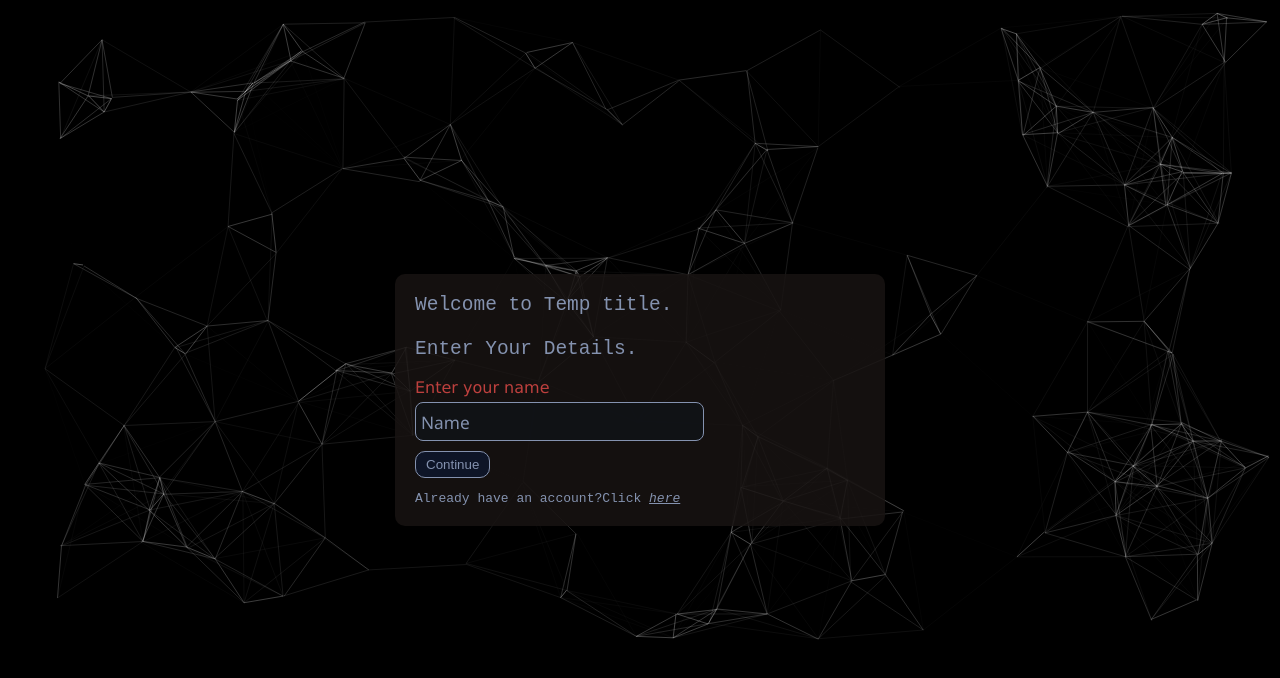
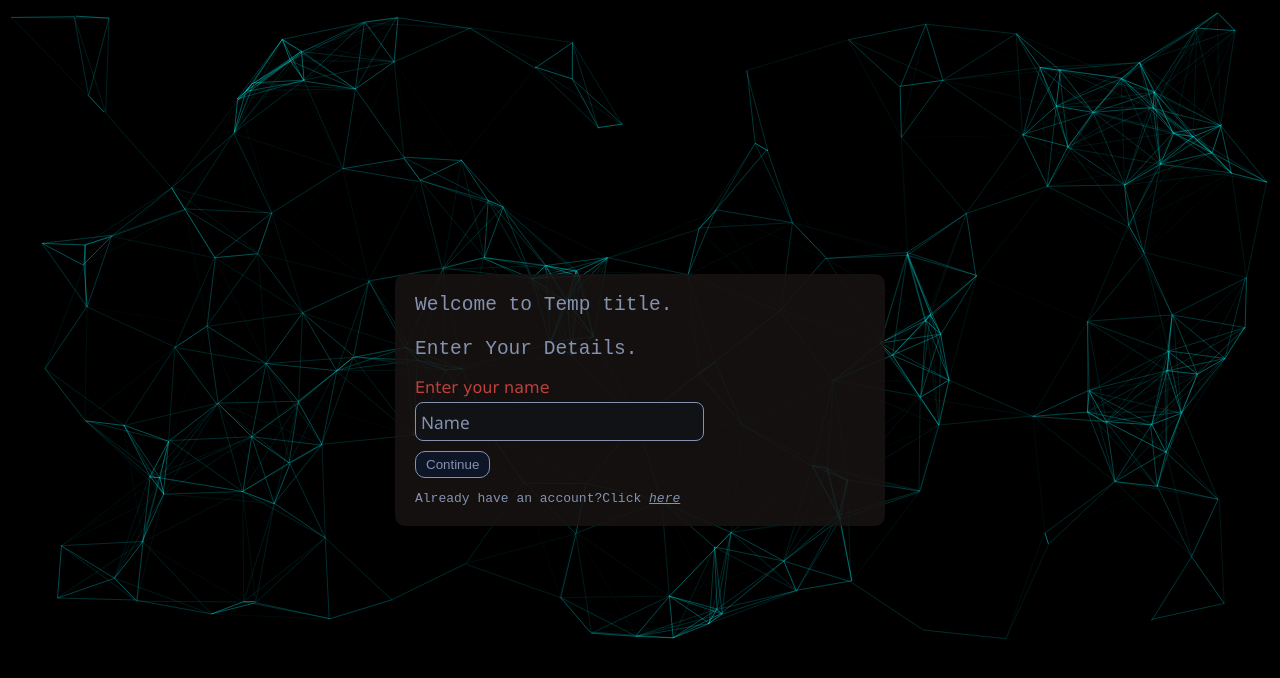
Before and after one commit to SeriouslySirius-tech/fullstack, a plain HTML site: page login.html in a window 1280 px wide. Drawn offline with Linux system fonts and the light colour scheme.

Commit message:
changed color

```diff
--- a/assets/particles.json
+++ b/assets/particles.json
@@ -1,14 +1,14 @@
 {
   "particles": {
     "number": {
-      "value": 173,
+      "value": 193,
       "density": {
         "enable": true,
         "value_area": 800
       }
     },
     "color": {
-      "value": "#ffffff"
+      "value": "00ffff"
     },
     "shape": {
       "type": "circle",
@@ -48,9 +48,9 @@
     "line_linked": {
       "enable": true,
       "distance": 127.94882047181133,
-      "color": "#ffffff",
+      "color": "00ffff",
       "opacity": 0.5437824870051982,
-      "width": 0.6397441023590567
+      "width": 0.9397441023590567
     },
     "move": {
       "enable": true,
--- a/login.css
+++ b/login.css
@@ -4,7 +4,9 @@ body {
     /* background-repeat: no-repeat; */
     background-size:cover;
 }
-
+/* span{
+    color: #00ffff;
+} */
 div#form-group,#register-form {
     background-color: rgba(24, 20, 18, 0.834);
     border-radius: 10px;
```
